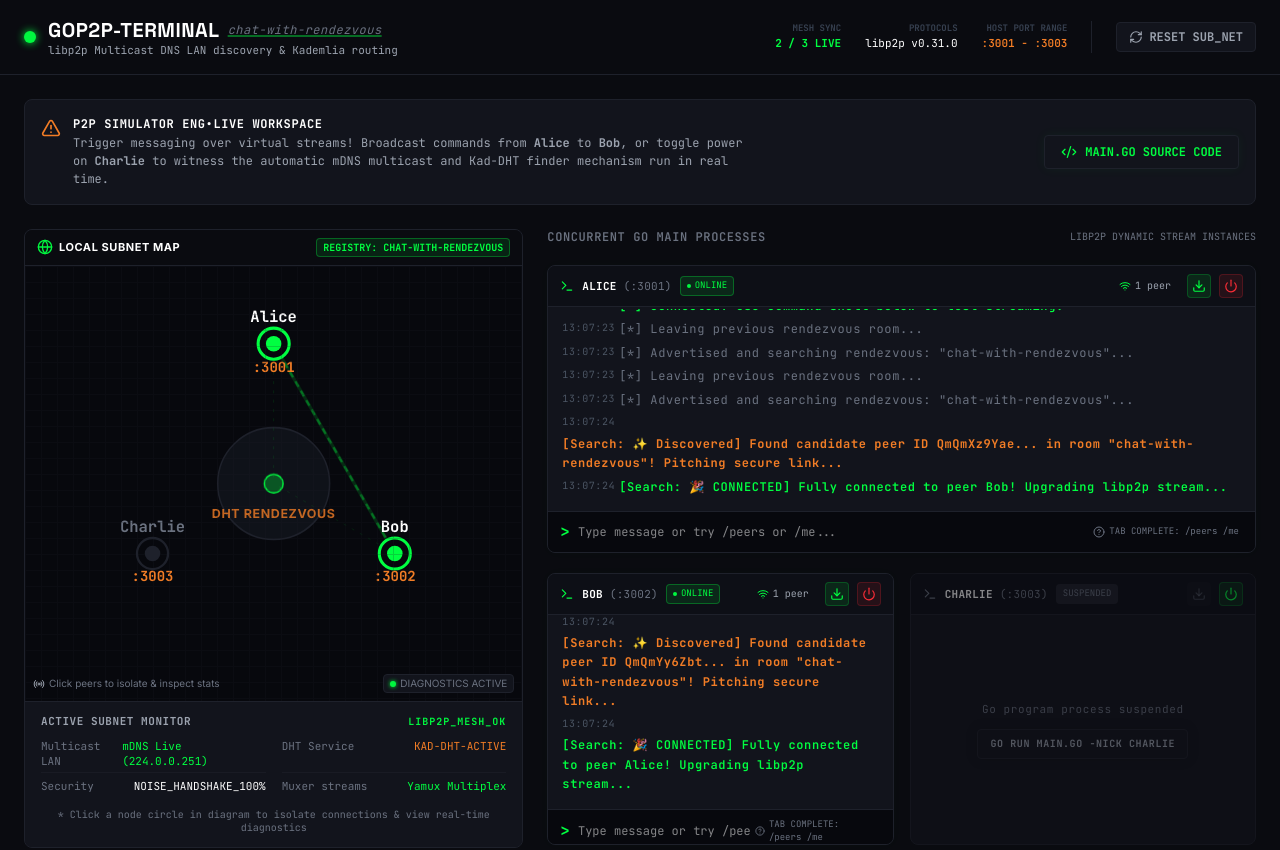
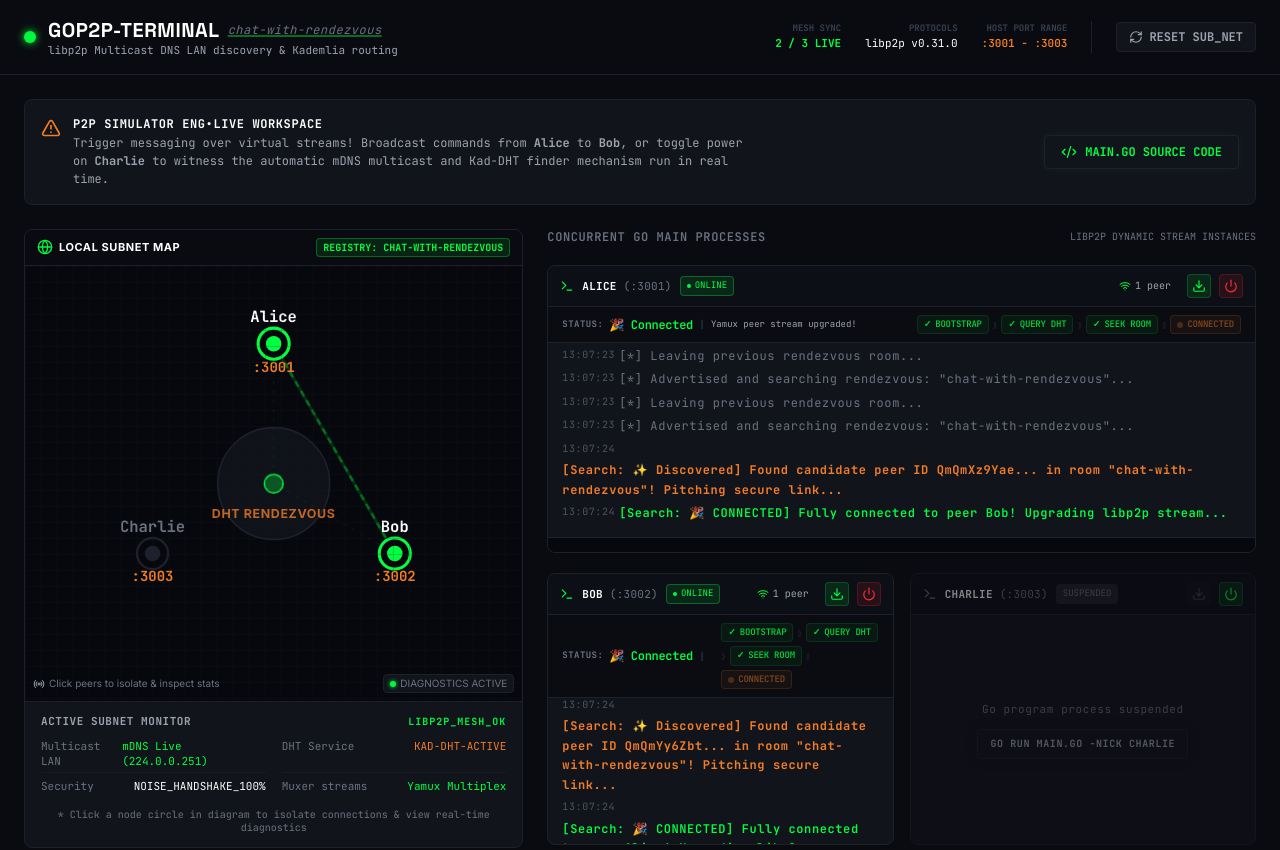
Before and after one commit to LeonidYasin/p2p-chat, a React (Vite) app: page / in a window 1280 px wide. Shown: the top 850 px of the page. Built offline with nearby package versions, Linux system fonts and the light colour scheme.

Commit message:
feat: add discovery state tracking and loop
- Introduce `discoveryState` to track node connection progress.
- Add UI indicator for discovery status in `TerminalNode`.
- Implement a periodic DHT advertisement loop in the Go template.
- Update chat console commands with `/connect` helper.

```diff
--- a/src/App.tsx
+++ b/src/App.tsx
@@ -32,7 +32,8 @@ export default function App() {
         { id: 'a7', timestamp: '10:48:12', type: 'system', message: '[+] Connected! Use command shell below to test streaming.' }
       ],
       chatHistory: [],
-      currentInput: ''
+      currentInput: '',
+      discoveryState: 'connected'
     },
     {
       id: 'node-b',
@@ -53,7 +54,8 @@ export default function App() {
         { id: 'b7', timestamp: '10:48:12', type: 'system', message: '[+] Peer link verified. Shell is active!' }
       ],
       chatHistory: [],
-      currentInput: ''
+      currentInput: '',
+      discoveryState: 'connected'
     },
     {
       id: 'node-c',
@@ -66,7 +68,8 @@ export default function App() {
       peers: [],
       logs: [],
       chatHistory: [],
-      currentInput: ''
+      currentInput: '',
+      discoveryState: 'offline'
     }
   ]);
 
@@ -104,6 +107,7 @@ export default function App() {
               ...n,
               isOnline: true,
               peers: [],
+              discoveryState: 'bootstrapping',
               logs: [
                 { id: `sys-1-${Date.now()}`, timestamp: getTimestamp(), type: 'system', message: `[*] Starting Peer-to-Peer node as "${n.nickname}"...` },
                 { id: `sys-2-${Date.now()}`, timestamp: getTimestamp(), type: 'system', message: `[+] Created libp2p Host successfully on port ${n.port}.` },
@@ -121,6 +125,7 @@ export default function App() {
               ...n,
               isOnline: false,
               peers: [],
+              discoveryState: 'offline',
               logs: []
             };
           }
@@ -129,10 +134,34 @@ export default function App() {
       })
     );
 
-    // If turned online, trigger quick dynamic mDNS/DHT discovery matching
+    // If turned online, queue dynamic step transitions
+    const sourceNode = nodes.find((n) => n.id === nodeId);
+    if (sourceNode && !sourceNode.isOnline) {
+      setTimeout(() => {
+        setNodes((curr) =>
+          curr.map((cn) =>
+            cn.id === nodeId && cn.isOnline && cn.peers.length === 0
+              ? { ...cn, discoveryState: 'querying_dht' }
+              : cn
+          )
+        );
+      }, 1000);
+
+      setTimeout(() => {
+        setNodes((curr) =>
+          curr.map((cn) =>
+            cn.id === nodeId && cn.isOnline && cn.peers.length === 0
+              ? { ...cn, discoveryState: 'searching_room' }
+              : cn
+          )
+        );
+      }, 2500);
+    }
+
+    // Trigger quick dynamic mDNS/DHT discovery matching shortly after booting
     setTimeout(() => {
       triggerPeerDiscovery();
-    }, 1200);
+    }, 1500);
   };
 
   // Discovery engine: checks who is online and coordinates links based on Room value
@@ -175,6 +204,7 @@ export default function App() {
           return {
             ...n,
             peers: [...n.peers, ...newlyDiscovered],
+            discoveryState: 'connected',
             logs: [...n.logs, ...addedLogs]
           };
         }
@@ -207,10 +237,23 @@ export default function App() {
     setNodes((prev) =>
       prev.map((n) => {
         if (!n.isOnline) return n;
+
+        // Schedule change of discoveryState to 'searching_room' shortly
+        setTimeout(() => {
+          setNodes((curr) =>
+            curr.map((cn) =>
+              cn.id === n.id && cn.isOnline && cn.peers.length === 0
+                ? { ...cn, discoveryState: 'searching_room' }
+                : cn
+            )
+          );
+        }, 1500);
+
         return {
           ...n,
           rendezvous: rendezvousRoom,
-          peers: [] // clears peers to trigger fresh rendezvous handshakes
+          peers: [], // clears peers to trigger fresh rendezvous handshakes
+          discoveryState: 'querying_dht'
         };
       })
     );
@@ -251,10 +294,61 @@ export default function App() {
       switch (cmd) {
         case '/help':
           appendNodeLog(nodeId, 'system', 'Available subcommands:');
-          appendNodeLog(nodeId, 'system', '  /peers - List all cryptographic connected multihash peers');
-          appendNodeLog(nodeId, 'system', '  /me    - Display current client configuration metadata');
-          appendNodeLog(nodeId, 'system', '  /exit  - Shut down this libp2p daemon process gracefully');
+          appendNodeLog(nodeId, 'system', '  /peers         - List all cryptographic connected multihash peers');
+          appendNodeLog(nodeId, 'system', '  /connect <maddr> - Manually dial a node using its multiaddress');
+          appendNodeLog(nodeId, 'system', '  /me            - Display current client configuration metadata');
+          appendNodeLog(nodeId, 'system', '  /exit          - Shut down this libp2p daemon process gracefully');
           break;
+
+        case '/connect': {
+          if (parts.length < 2) {
+            appendNodeLog(nodeId, 'system', '[!] Usage: /connect <multiaddress>');
+            break;
+          }
+          const targetAddr = parts[1];
+          const portMatch = targetAddr.match(/\/tcp\/(\d+)/);
+          const portVal = portMatch ? parseInt(portMatch[1], 10) : null;
+
+          let targetNode = nodes.find(n => n.isOnline && portVal !== null && n.port === portVal);
+          if (!targetNode) {
+            targetNode = nodes.find(n => n.isOnline && n.id !== nodeId && (targetAddr.includes(n.peerId) || targetAddr.includes(n.id)));
+          }
+
+          if (targetNode) {
+            if (sourceNode.peers.includes(targetNode.id)) {
+              appendNodeLog(nodeId, 'system', `[!] Already connected to ${targetNode.nickname}.`);
+              break;
+            }
+
+            appendNodeLog(nodeId, 'system', `[*] Manually dialing ${targetNode.nickname} via ${targetAddr}...`);
+            const targetId = targetNode.id;
+
+            setTimeout(() => {
+              setNodes((prev) =>
+                prev.map((n) => {
+                  if (n.id === nodeId) {
+                    return {
+                      ...n,
+                      peers: [...n.peers, targetId],
+                      logs: [...n.logs, { id: `manual-1-${Date.now()}`, timestamp: getTimestamp(), type: 'system', message: `[+] Manually connected to ${targetNode!.nickname}!` }]
+                    };
+                  }
+                  if (n.id === targetId) {
+                    return {
+                      ...n,
+                      peers: [...n.peers, nodeId],
+                      logs: [...n.logs, { id: `manual-2-${Date.now()}`, timestamp: getTimestamp(), type: 'system', message: `[+] Incoming manual link from ${sourceNode.nickname}!` }]
+                    };
+                  }
+                  return n;
+                })
+              );
+            }, 600);
+          } else {
+            appendNodeLog(nodeId, 'error', `[!] Dial failed: Could not find online peer with address "${targetAddr}".`);
+          }
+          break;
+        }
 
         case '/peers':
           appendNodeLog(nodeId, 'system', '--- Active P2P Connections ---');
@@ -348,7 +442,8 @@ export default function App() {
           { id: 'r4', timestamp: getTimestamp(), type: 'system', message: '[+] Successfully connected to Bob!' }
         ],
         chatHistory: [],
-        currentInput: ''
+        currentInput: '',
+        discoveryState: 'connected'
       },
       {
         id: 'node-b',
@@ -366,7 +461,8 @@ export default function App() {
           { id: 'rb4', timestamp: getTimestamp(), type: 'system', message: '[+] Successfully connected to Alice!' }
         ],
         chatHistory: [],
-        currentInput: ''
+        currentInput: '',
+        discoveryState: 'connected'
       },
       {
         id: 'node-c',
@@ -379,7 +475,8 @@ export default function App() {
         peers: [],
         logs: [],
         chatHistory: [],
-        currentInput: ''
+        currentInput: '',
+        discoveryState: 'offline'
       }
     ]);
   };
--- a/src/components/TerminalNode.tsx
+++ b/src/components/TerminalNode.tsx
@@ -170,6 +170,70 @@ Export Date Timestamp  : ${new Date().toISOString()}
         </div>
       </div>
 
+      {/*
+        Step-by-step discovery state machine progress indicator
+      */}
+      {node.isOnline && (
+        <div className="bg-[#0B0C12] border-b border-[#1E212B] px-3.5 py-2 flex flex-col gap-2 md:flex-row md:items-center md:justify-between text-[10px] font-mono select-none">
+          <div className="flex items-center gap-1.5 min-w-0 pr-2">
+            <span className="text-[#6B7280] font-bold uppercase tracking-wider text-[9px] shrink-0">Status:</span>
+            <span className={`text-xs tracking-tight font-semibold shrink-0 ${
+              (node.discoveryState || (node.peers.length > 0 ? 'connected' : 'searching_room')) === 'connected' ? 'text-[#00FF41]' : 'text-[#F27D26]'
+            }`}>
+              {(node.discoveryState || (node.peers.length > 0 ? 'connected' : 'searching_room')) === 'bootstrapping' && '⚙️ Bootstrapping'}
+              {(node.discoveryState || (node.peers.length > 0 ? 'connected' : 'searching_room')) === 'querying_dht' && '🛰️ Querying DHT'}
+              {(node.discoveryState || (node.peers.length > 0 ? 'connected' : 'searching_room')) === 'searching_room' && '📡 Searching Room'}
+              {(node.discoveryState || (node.peers.length > 0 ? 'connected' : 'searching_room')) === 'connected' && '🎉 Connected'}
+            </span>
+            <span className="text-slate-700 hidden md:inline">|</span>
+            <span className="text-[#9CA3AF] text-[9px] truncate hidden md:inline">
+              {(node.discoveryState || (node.peers.length > 0 ? 'connected' : 'searching_room')) === 'bootstrapping' && 'Syncing with global seed bootstrap nodes...'}
+              {(node.discoveryState || (node.peers.length > 0 ? 'connected' : 'searching_room')) === 'querying_dht' && 'Crawling Go-Kad-DHT routing tables...'}
+              {(node.discoveryState || (node.peers.length > 0 ? 'connected' : 'searching_room')) === 'searching_room' && `Broadcasting rendezvous search: "${node.rendezvous}"...`}
+              {(node.discoveryState || (node.peers.length > 0 ? 'connected' : 'searching_room')) === 'connected' && 'Yamux peer stream upgraded!'}
+            </span>
+          </div>
+
+          <div className="flex items-center gap-1 flex-wrap">
+            {[
+              { key: 'bootstrapping', label: 'Bootstrap' },
+              { key: 'querying_dht', label: 'Query DHT' },
+              { key: 'searching_room', label: 'Seek Room' },
+              { key: 'connected', label: 'Connected' }
+            ].map((s, idx, arr) => {
+              const state = node.discoveryState || (node.peers.length > 0 ? 'connected' : 'searching_room');
+              const activeIndex = arr.findIndex(item => item.key === state);
+              const isActive = s.key === state;
+              const isPast = activeIndex > idx;
+
+              return (
+                <React.Fragment key={s.key}>
+                  <div className={`flex items-center gap-1 rounded px-1.5 py-0.5 border ${
+                    isActive
+                      ? 'bg-[#F27D26]/10 text-[#F27D26] border-[#F27D26]/30 animate-pulse'
+                      : isPast
+                      ? 'bg-[#00FF41]/5 text-[#00FF41]/80 border-[#00FF41]/10'
+                      : 'bg-transparent text-[#4B5563] border-transparent'
+                  }`}>
+                    {isPast ? (
+                      <span className="text-[9px] font-bold">✓</span>
+                    ) : isActive ? (
+                      <span className="inline-block w-1.5 h-1.5 rounded-full bg-[#F27D26] animate-pulse" />
+                    ) : (
+                      <span className="text-[7px] opacity-45">■</span>
+                    )}
+                    <span className="tracking-tight uppercase text-[9px] font-semibold">{s.label}</span>
+                  </div>
+                  {idx < arr.length - 1 && (
+                    <span className="text-[#202330] text-[8px] select-none">⟫</span>
+                  )}
+                </React.Fragment>
+              );
+            })}
+          </div>
+        </div>
+      )}
+
       {/* Internal interactive terminal console */}
       <div
         ref={scrollRef}
--- a/src/types.ts
+++ b/src/types.ts
@@ -31,6 +31,7 @@ export interface P2PNode {
   logs: NetworkLog[];     // Console and system logs
   chatHistory: DirectMessage[]; // Direct chat messages
   currentInput: string;   // Active input in terminal screen
+  discoveryState?: 'offline' | 'bootstrapping' | 'querying_dht' | 'searching_room' | 'connected';
 }
 
 export interface RendezvousRoom {
```
Also changed, not shown: src/goCodeTemplate.ts (+61 -3 lines), 1 other file (tests, documents, lock files or other folders).
